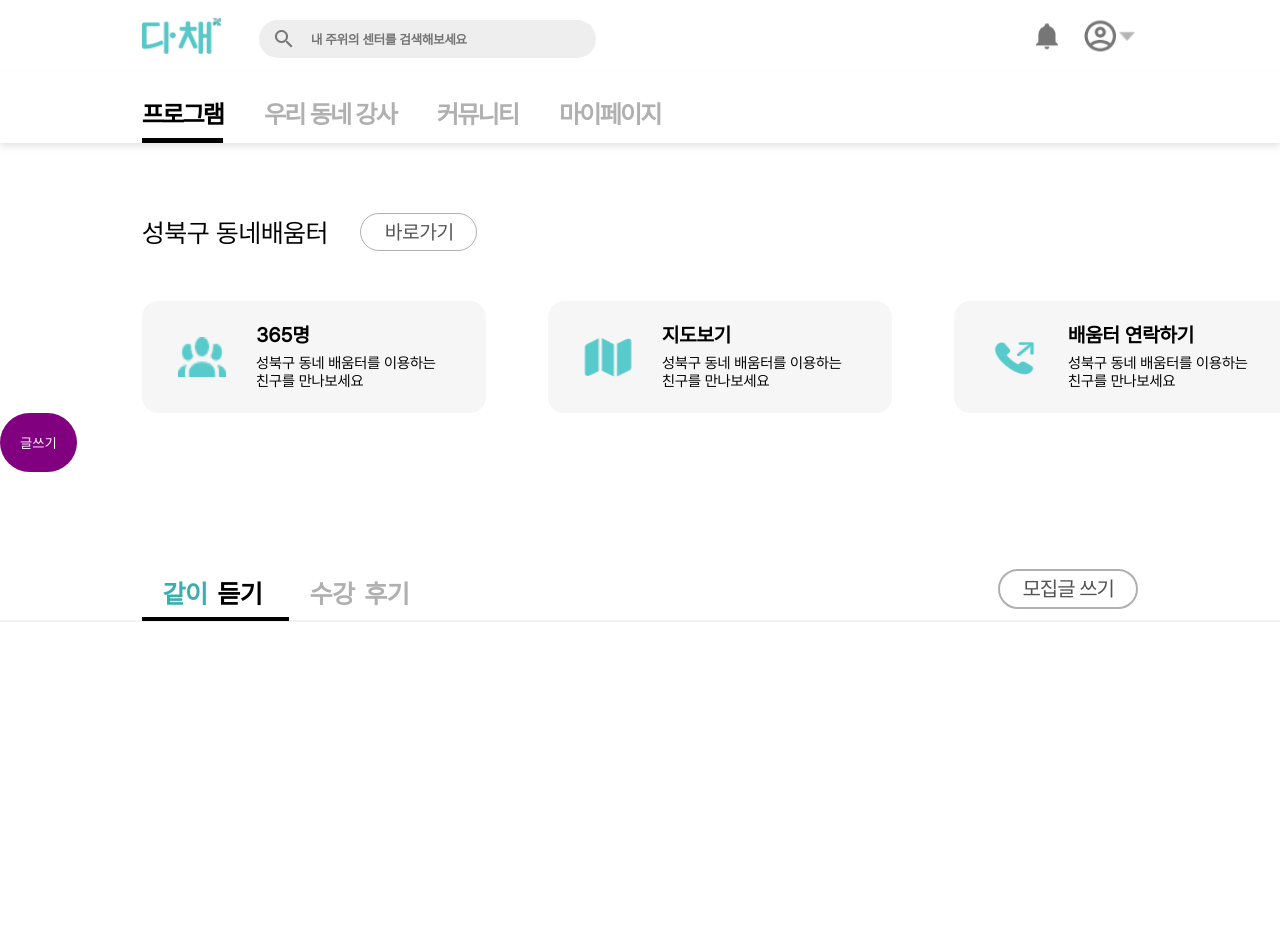
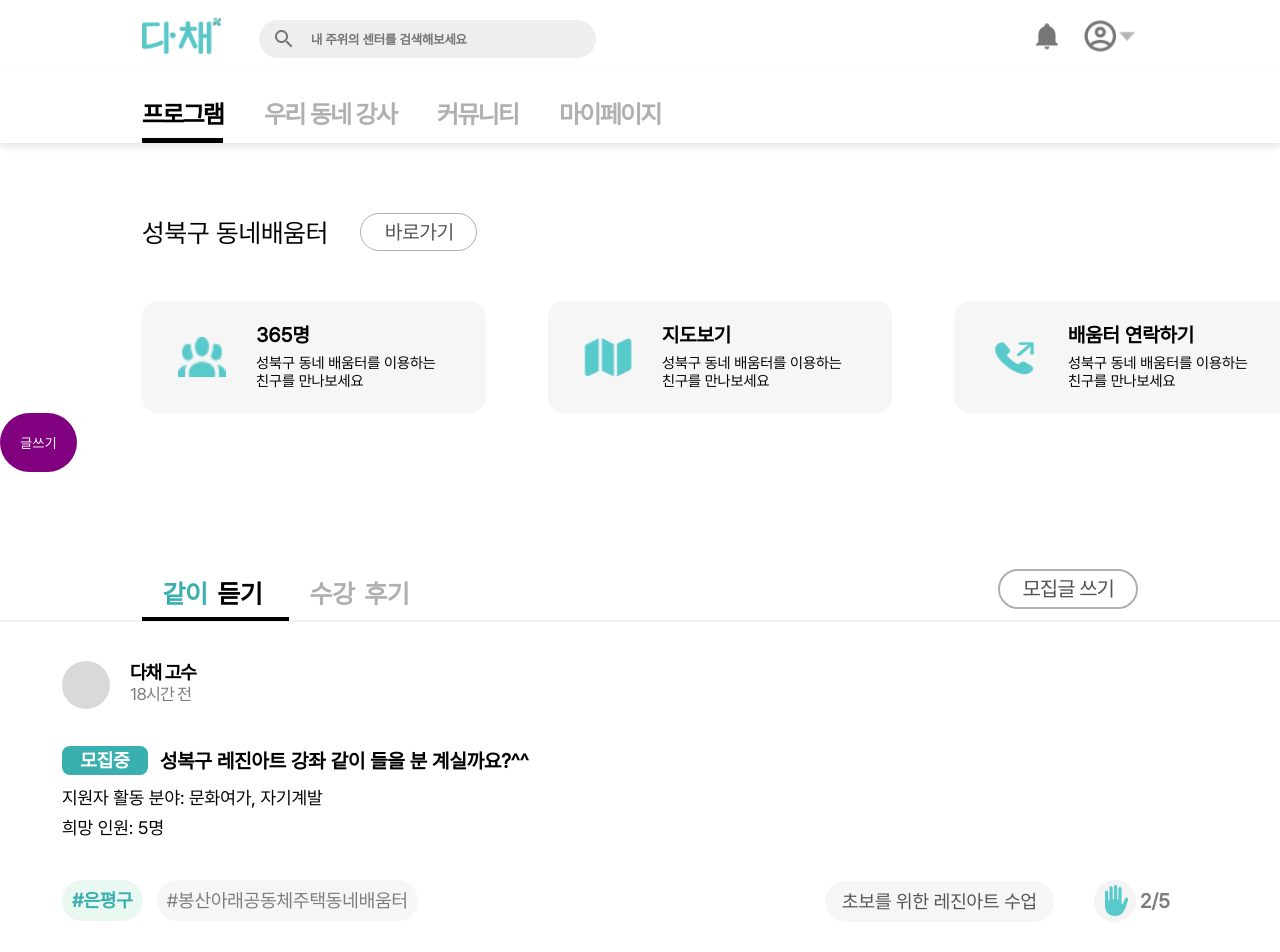
Before and after one commit to KUSITMS-27-chilling/Dachae-FE, a React (Vite) app: page /1 in a window 1280 px wide. Shown: the top 952 px of the page. Before the commit the page ends 800 px from the top, so only its background shows below. Built offline with nearby package versions, Linux system fonts and the light colour scheme.

Commit message:
style: 상세페이지 같이듣기 카드 ui 구현

```diff
--- /dev/null
+++ b/src/components/DetailContent/DetailContent.styled.ts
@@ -0,0 +1,6 @@
+import styled from "styled-components";
+
+export const DetailContentContainer = styled.div`
+  width: 100%;
+  height: max-content;
+`;
--- /dev/null
+++ b/src/components/DetailContent/DetailContent.tsx
@@ -0,0 +1,14 @@
+import DetailTabBar from "../DetailTabBar";
+import Together from "../Together";
+import { DetailContentContainer } from "./DetailContent.styled";
+
+function DetailContent() {
+  return(
+    <DetailContentContainer>
+      <DetailTabBar />
+      <Together></Together>
+    </DetailContentContainer>
+  )
+}
+
+export default DetailContent;
--- /dev/null
+++ b/src/components/DetailContent/index.tsx
@@ -0,0 +1,3 @@
+import DetailContent from "./DetailContent";
+
+export default DetailContent;
--- a/src/components/DetailTabBar/DetailTabBar.tsx
+++ b/src/components/DetailTabBar/DetailTabBar.tsx
@@ -1,4 +1,6 @@
 import { useState } from "react";
+import { useSetRecoilState } from "recoil";
+import { detailTabKind } from "../../recoil/detail";
 import {
   DetailTabContainer,
   DetailTabToggle
@@ -6,6 +8,7 @@ import {
 
 function DetailTabBar() {
   const [btnText, setBtnText] = useState('모집글 쓰기');
+  const setDetailTab = useSetRecoilState(detailTabKind);
 
   const tabClick = (e: React.MouseEvent<HTMLDivElement>) => {
     const tabArr = document.querySelectorAll('.detail-tab__toggle');
@@ -17,11 +20,13 @@ function DetailTabBar() {
 
     if(e.currentTarget.id == 'detail-tab__together') {
       setBtnText('모집글 쓰기');
+      setDetailTab('together');
       return;
     }
 
     if(e.currentTarget.id == 'detail-tab__review') {
       setBtnText('후기 쓰기');
+      setDetailTab('review');
       return;
     }
   }
--- a/src/components/Review/Review.styled.ts
+++ b/src/components/Review/Review.styled.ts
@@ -8,12 +8,12 @@ export const ReviewContainer = styled.div`
   position: relative;
 `;
 
-export const ReviewProfile = styled.div`
+export const ReviewProfile = styled.div<{ topProp?: boolean }>`
   width: max-content;
   height: 3rem;
   display: flex;
   position: absolute;
-  top: 2rem;
+  top: ${props => props.topProp ? '2.4375rem' : '2rem'};
 
   #review__profile-photo {
     width: 3rem;
@@ -95,14 +95,14 @@ export const ReviewContent = styled.div`
   font-size: 18px;
 `;
 
-export const ReviewPlace = styled.div`
+export const ReviewPlace = styled.div<{ topProp?: boolean }>`
   width: max-content;
   height: 2.0625rem;
   display: flex;
   font-size: 19px;
   line-height: 2.0625rem;
   position: absolute;
-  top: 21.5rem;
+  top: ${props => props.topProp ? '0' : '21.5rem'};
 
   #review__place-region {
     width: max-content;
@@ -112,6 +112,7 @@ export const ReviewPlace = styled.div`
     color: #39afb0;
     font-weight: 700;
     padding: 0.25rem 0.625rem;
+    margin-right: 0.875rem;
   }
 
   #review__place-detail {
--- /dev/null
+++ b/src/components/Together/Together.styled.ts
@@ -0,0 +1,93 @@
+import styled from "styled-components";
+
+export const TogetherContainer = styled.div`
+  width: 72.25rem;
+  height: 21.4375rem;
+  border-bottom: 2px solid #cbcbcb;
+  margin: 0 auto;
+  position: relative;
+`;
+
+export const TogetherTitle = styled.div<{ recruiting: boolean }>`
+  width: max-content;
+  height: 1.8125rem;
+  display: flex;
+  justify-content: space-between;
+  align-items: center;
+  position: absolute;
+  top: 7.75rem;
+  left: 0;
+
+  #together__recruiting {
+    width: 5.375rem;
+    height: 1.8125rem;
+    border-radius: 0.5rem;
+    text-align: center;
+    line-height: 1.8125rem;
+    font-size: 19px;
+    font-weight: 700;
+    background-color: ${props => props.recruiting ? '#39afb0' : '#dadada'};
+    color: ${props => props.recruiting ? '#fff' : '#535353'};
+    margin-right: 0.75rem;
+  }
+
+  #together__title {
+    width: max-content;
+    height: 1.5rem;
+    font-size: 20px;
+    font-weight: 700;
+  }
+`;
+
+export const TogetherInfo = styled.div`
+  width: max-content;
+  height: 3.5rem;
+  font-size: 18px;
+  font-weight: 500;
+  position: absolute;
+  top: 10.0625rem;
+  left: 0;
+  line-height: 1.875rem;
+`;
+
+export const TogetherFooter = styled.div`
+  width: 69.25rem;
+  height: 2.625rem;
+  position: absolute;
+  top: 16.125rem;
+  left: 0;
+  display: flex;
+  align-items: center;
+
+  #together__program-name {
+    width: max-content;
+    height: 2.0625rem;
+    background-color: #f6f6f6;
+    border-radius: 1.6786rem;
+    color: #535353;
+    padding: 0.25rem 0.625rem;
+    position: absolute;
+    right: 7.25rem;
+    font-size: 19px;
+    line-height: 2.0625rem;
+    font-weight: 500;
+    padding: 4px 17px;
+  }
+
+  #together__recruit-img {
+    width: 2.625rem;
+    height: 2.625rem;
+    position: absolute;
+    right: 2.125rem;
+  }
+
+  #together__hit-and-goal {
+    width: max-content;
+    height: 1.5rem;
+    position: absolute;
+    right: 0;
+    font-size: 20px;
+    font-weight: 600;
+    color: #7d7d7d;
+  }
+`;
--- /dev/null
+++ b/src/components/Together/Together.tsx
@@ -0,0 +1,88 @@
+import {
+  TogetherContainer,
+  TogetherTitle,
+  TogetherInfo,
+  TogetherFooter
+} from "./Together.styled";
+import {
+  ReviewProfile,
+  ReviewPlace
+} from "../Review/Review.styled";
+import { useEffect, useState } from "react";
+import recruiting_img from '../../assets/recruiting.png';
+import recruited_img from '../../assets/recruited.png';
+
+function Together () {
+  const [favStr, setFavStr] = useState<string>('');
+
+  // 추후 api 호출 반영을 위한 동적 데이터
+  const props = {
+    nickname: '다채 고수',
+    time: '18시간 전',
+    recruiting: true,
+    title: '성복구 레진아트 강좌 같이 들을 분 계실까요?^^',
+    favFields: [
+      "문화여가", "자기계발"
+    ],
+    goalNum: 5,
+    hits: 2,
+    tags: [
+      "은평구",
+      "봉산아래공동체주택동네배움터"
+    ],
+    programName: "초보를 위한 레진아트 수업"
+  }
+
+  const favToStr = (favFields: Array<string>):void => {
+    let tempStr = '';
+    if(favFields.length <= 0) return;
+
+    if(favFields.length == 1) {
+      setFavStr(favFields[0]);
+      return;
+    }
+
+    tempStr = favFields[0];
+    for(let i = 1; i < favFields.length; i++) {
+      tempStr +=`, ${favFields[i]}`;
+    }
+    setFavStr(tempStr);
+
+    return;
+  }
+
+  useEffect(() => {
+    favToStr(props.favFields);
+  }, [])
+
+  return(
+    <TogetherContainer>
+      <ReviewProfile topProp={true}>
+        <div id="review__profile-photo"></div>
+        <div>
+          <div id="review__profile-nickname">{props.nickname}</div>
+          <div id="review__profile-time">{props.time}</div>
+        </div>
+      </ReviewProfile>
+      <TogetherTitle recruiting={props.recruiting}>
+        <div id="together__recruiting">{props.recruiting ? "모집중" : "모집완료"}</div>
+        <div id="together__title">{props.title}</div>
+      </TogetherTitle>
+      <TogetherInfo>
+        <div id="together__fav-fields">지원자 활동 분야: {favStr}</div>
+        <div id="together__goal-num">희망 인원: {props.goalNum}명</div>
+      </TogetherInfo>
+      <TogetherFooter>
+        <ReviewPlace topProp={true} >
+            <div id="review__place-region">&#35;{props.tags[0]}</div>
+            <div id="review__place-detail">&#35;{props.tags[1]}</div>
+        </ReviewPlace>
+        <div id="together__program-name">{props.programName}</div>
+        <img id="together__recruit-img" src={props.recruiting ? recruiting_img : recruited_img} alt="recruit-img" />
+        <div id="together__hit-and-goal">{props.hits}/{props.goalNum}</div>
+      </TogetherFooter>
+    </TogetherContainer>
+  )
+}
+
+export default Together;
--- /dev/null
+++ b/src/components/Together/index.tsx
@@ -0,0 +1,3 @@
+import Together from "./Together";
+
+export default Together;
--- a/src/pages/Main/MainPageDetail.tsx
+++ b/src/pages/Main/MainPageDetail.tsx
@@ -5,7 +5,7 @@ import  Dropdown ,{ Option }from 'react-dropdown';
 import Modal from '../../components/Modal/Modal';
 import Header from '../../components/Header/Header';
 import TabBar from '../../components/TabBar';
-import DetailTabBar from '../../components/DetailTabBar';
+import DetailContent from '../../components/DetailContent';
 
 import{
   ModalBg,
@@ -90,7 +90,7 @@ const MainPageDetail = () =>{
           <Modal/>
       </ModalBg>
       }
-      <DetailTabBar />
+      <DetailContent />
     </div>
   )
 }
--- /dev/null
+++ b/src/recoil/detail.ts
@@ -0,0 +1,7 @@
+import { atom } from 'recoil';
+import { DetailTabType } from '../types/detailTab';
+
+export const detailTabKind = atom<DetailTabType>({
+  key: 'detailTabKind',
+  default: 'together',
+});
--- /dev/null
+++ b/src/types/detailTab.ts
@@ -0,0 +1 @@
+export type DetailTabType = 'together' | 'review';
```
Also changed, not shown: src/assets/recruited.png (added), src/assets/recruiting.png (added).
